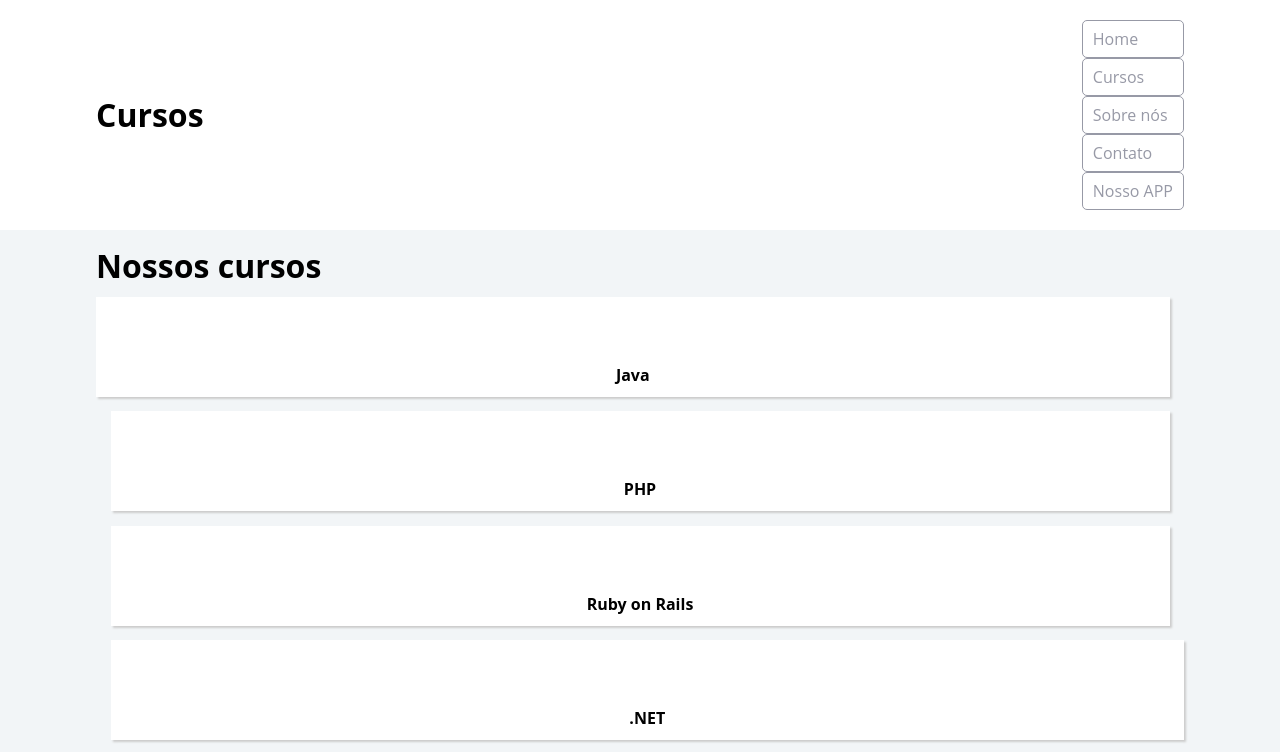
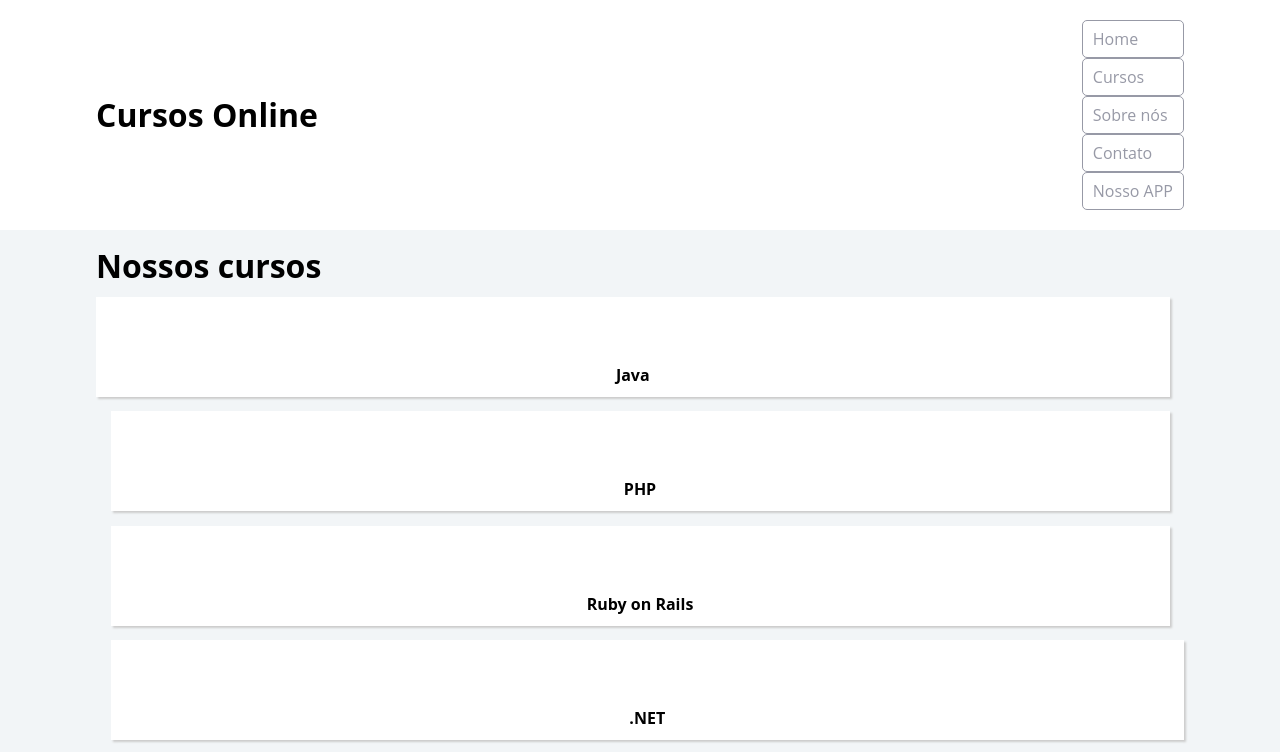
Before and after one commit to antonioguimaraes-hub/Cursos-Online-Projeto-FlexBox, a plain HTML site: page index.html in a window 1280 px wide. Shown: the top 752 px of the page. Drawn offline with Linux system fonts and the light colour scheme.

Commit message:
titulo alterado

```diff
--- a/index.html
+++ b/index.html
@@ -15,7 +15,7 @@
 	<header class="cabecalhoPrincipal">
 		<div class="container">
 			<h1 class="cabecalhoPrincipal-titulo">
-				<a href="#">Cursos</a>
+				<a href="#">Cursos Online</a>
 			</h1>
 
 			<nav class="cabecalhoPrincipal-nav">
```
